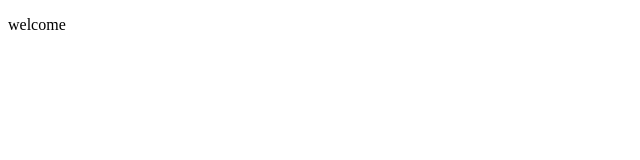
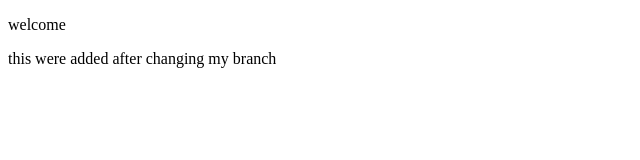
Before and after one commit to anmar302/this-is-a-second-project, a plain HTML site: page index.html in a window 1280 px wide. Shown: the whole page, without its empty margins (0-640 px from the left). Drawn offline with Linux system fonts and the light colour scheme.

Commit message:
comitted in mybranch

```diff
--- a/index.html
+++ b/index.html
@@ -10,6 +10,7 @@
 </head>
 
     <p>welcome</p>
+    <p>this were added after changing my branch</p>
 </head>
 <body>
 
```
